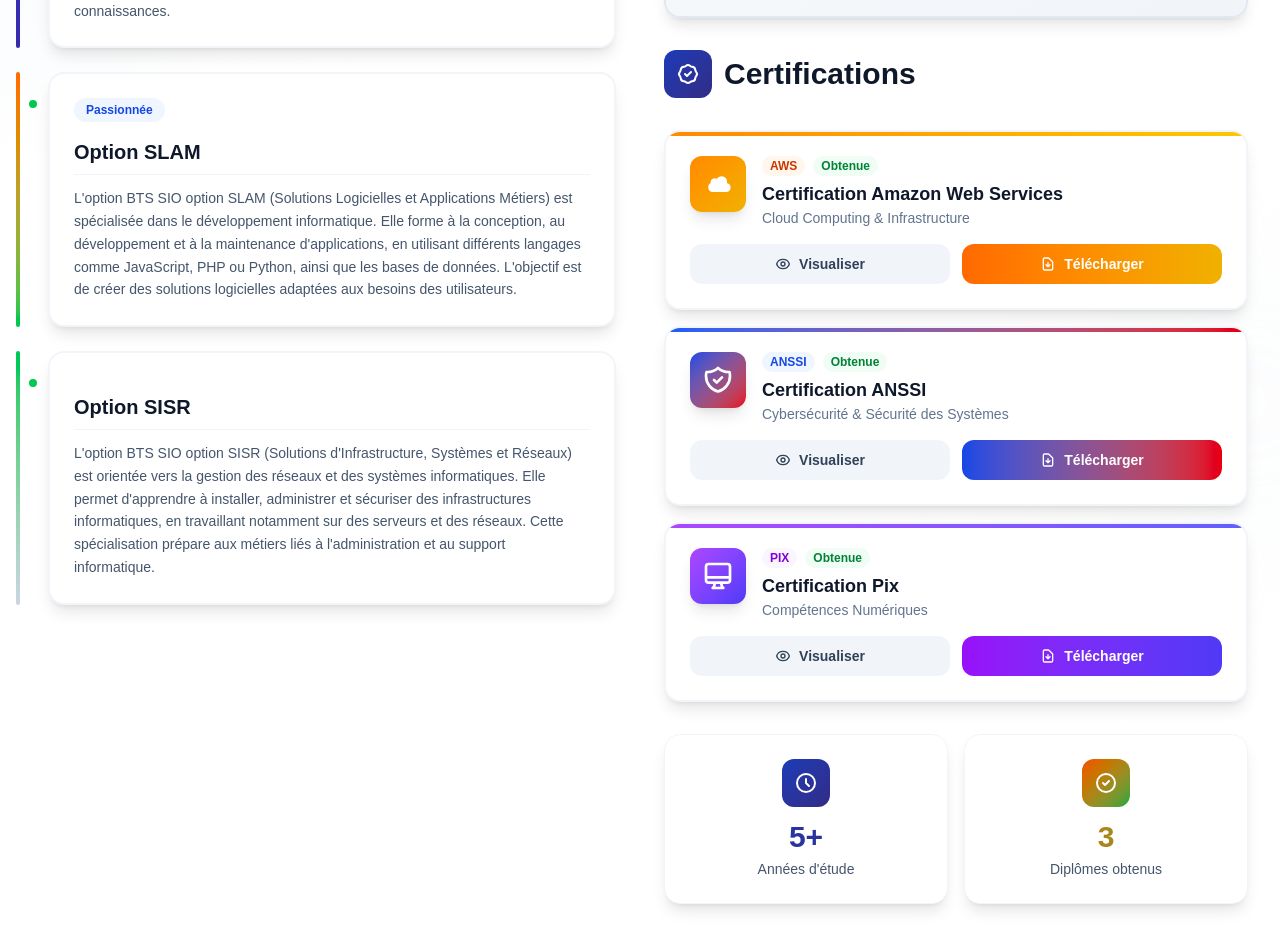
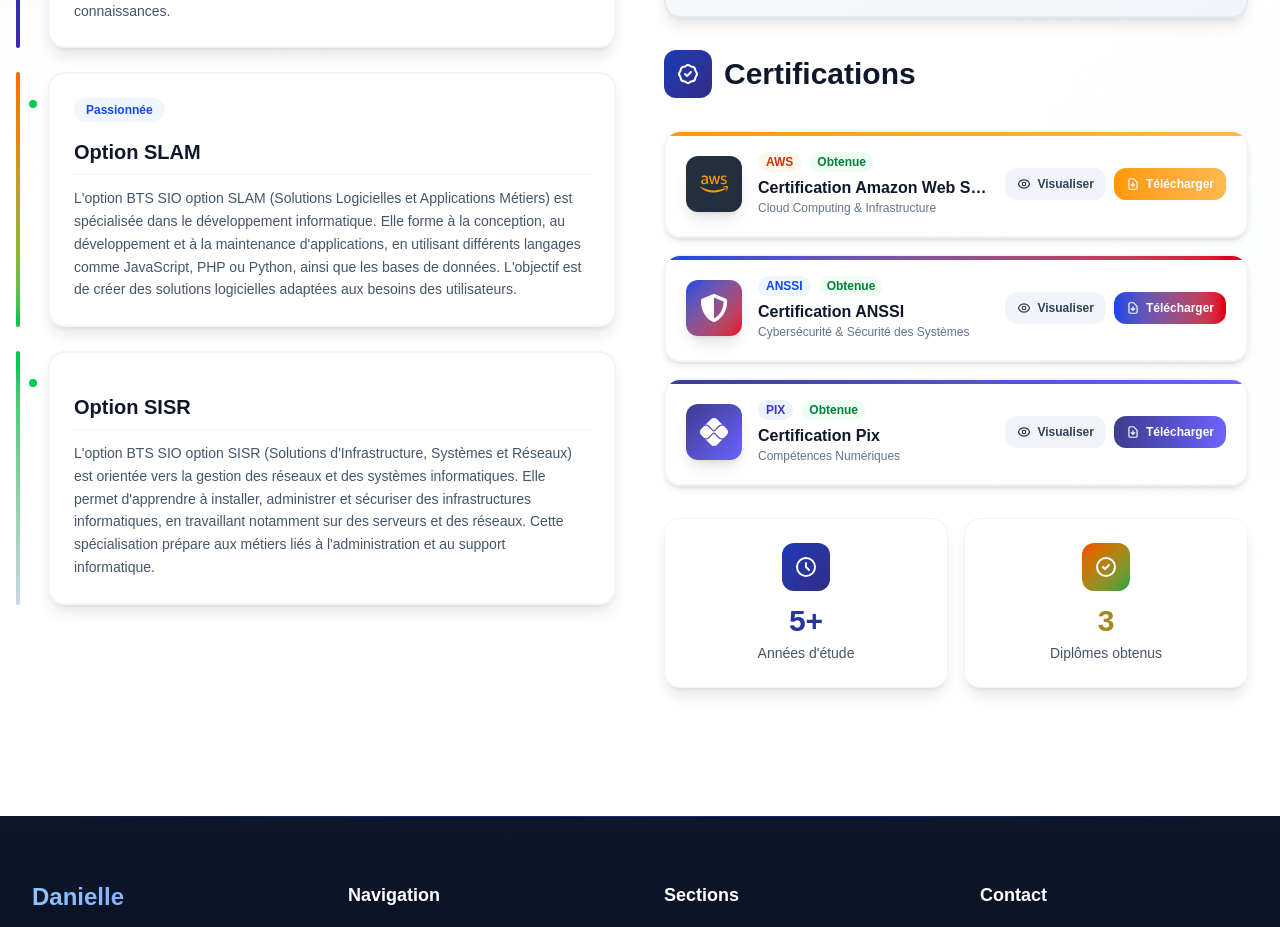
Before and after one commit to Mulho-MABIALA/danielle, a Next.js app: page /formations in a window 1280 px wide. Shown: the part 780-1707 px from the top of the page. Built offline with nearby package versions, Linux system fonts and the light colour scheme.

Commit message:
redesign: certifications with real icons FaAws, FaShieldAlt, SiPix

```diff
--- a/app/components/Formations.tsx
+++ b/app/components/Formations.tsx
@@ -2,6 +2,8 @@
 
 import { useScrollReveal } from '../hooks/useScrollReveal';
 import { useLanguage } from '../context/LanguageContext';
+import { FaAws, FaShieldAlt } from 'react-icons/fa';
+import { SiPix } from 'react-icons/si';
 
 export default function Formations() {
   const { t } = useLanguage();
@@ -36,43 +38,37 @@ export default function Formations() {
     <path key="s3" strokeLinecap="round" strokeLinejoin="round" strokeWidth={2} d="M19 21V5a2 2 0 00-2-2H7a2 2 0 00-2 2v16m14 0h2m-2 0h-5m-9 0H3m2 0h5M9 7h1m-1 4h1m4-4h1m-1 4h1m-5 10v-5a1 1 0 011-1h2a1 1 0 011 1v5m-4 0h4" />,
   ];
 
-  const certBadgeColors = [
+  const certConfig = [
     {
-      border: 'hover:border-orange-300 dark:hover:border-orange-700',
-      topBar: 'bg-linear-to-r from-orange-400 to-yellow-400',
-      iconBg: 'bg-linear-to-br from-orange-400 to-yellow-500',
+      Icon: FaAws,
+      iconColor: '#FF9900',
+      iconBg: 'bg-[#232F3E]',
+      border: 'hover:border-orange-300 dark:hover:border-orange-600',
+      topBar: 'bg-linear-to-r from-[#FF9900] to-[#FFB84D]',
       badgeText: 'text-orange-700 dark:text-orange-400 bg-orange-50 dark:bg-orange-900/20',
-      downloadBtn: 'bg-linear-to-r from-orange-500 to-yellow-500 hover:from-orange-600 hover:to-yellow-600 hover:shadow-orange-500/25',
+      downloadBtn: 'bg-linear-to-r from-[#FF9900] to-[#FFB84D] hover:shadow-orange-500/25',
       viewHover: 'hover:bg-orange-50 dark:hover:bg-orange-900/20 hover:text-orange-700 dark:hover:text-orange-400',
     },
     {
+      Icon: FaShieldAlt,
+      iconColor: '#FFFFFF',
+      iconBg: 'bg-linear-to-br from-blue-700 to-red-600',
       border: 'hover:border-blue-300 dark:hover:border-blue-700',
-      topBar: 'bg-linear-to-r from-blue-600 to-red-600',
-      iconBg: 'bg-linear-to-br from-blue-700 to-red-600',
+      topBar: 'bg-linear-to-r from-blue-700 to-red-600',
       badgeText: 'text-blue-700 dark:text-blue-400 bg-blue-50 dark:bg-blue-900/20',
-      downloadBtn: 'bg-linear-to-r from-blue-700 to-red-600 hover:from-blue-800 hover:to-red-700 hover:shadow-blue-800/25',
+      downloadBtn: 'bg-linear-to-r from-blue-700 to-red-600 hover:shadow-blue-800/25',
       viewHover: 'hover:bg-blue-50 dark:hover:bg-blue-900/20 hover:text-blue-700 dark:hover:text-blue-400',
     },
     {
-      border: 'hover:border-purple-300 dark:hover:border-purple-700',
-      topBar: 'bg-linear-to-r from-purple-500 to-indigo-500',
-      iconBg: 'bg-linear-to-br from-purple-500 to-indigo-600',
-      badgeText: 'text-purple-700 dark:text-purple-400 bg-purple-50 dark:bg-purple-900/20',
-      downloadBtn: 'bg-linear-to-r from-purple-600 to-indigo-600 hover:from-purple-700 hover:to-indigo-700 hover:shadow-purple-600/25',
-      viewHover: 'hover:bg-purple-50 dark:hover:bg-purple-900/20 hover:text-purple-700 dark:hover:text-purple-400',
+      Icon: SiPix,
+      iconColor: '#FFFFFF',
+      iconBg: 'bg-linear-to-br from-[#3D3D8F] to-[#6C63FF]',
+      border: 'hover:border-indigo-300 dark:hover:border-indigo-600',
+      topBar: 'bg-linear-to-r from-[#3D3D8F] to-[#6C63FF]',
+      badgeText: 'text-indigo-700 dark:text-indigo-400 bg-indigo-50 dark:bg-indigo-900/20',
+      downloadBtn: 'bg-linear-to-r from-[#3D3D8F] to-[#6C63FF] hover:shadow-indigo-600/25',
+      viewHover: 'hover:bg-indigo-50 dark:hover:bg-indigo-900/20 hover:text-indigo-700 dark:hover:text-indigo-400',
     },
-  ];
-
-  const certIcons = [
-    <svg key="ci1" className="w-8 h-8 text-white" fill="currentColor" viewBox="0 0 24 24">
-      <path d="M18.75 11.35a4.32 4.32 0 0 0 .09-.83 4.26 4.26 0 0 0-7.8-2.37 3 3 0 0 0-4.64 2.52 3 3 0 0 0 .05.52A3.75 3.75 0 0 0 7.5 18h10.88a3.37 3.37 0 0 0 .37-6.65z"/>
-    </svg>,
-    <svg key="ci2" className="w-8 h-8 text-white" fill="none" stroke="currentColor" viewBox="0 0 24 24">
-      <path strokeLinecap="round" strokeLinejoin="round" strokeWidth={2} d="M9 12l2 2 4-4m5.618-4.016A11.955 11.955 0 0112 2.944a11.955 11.955 0 01-8.618 3.04A12.02 12.02 0 003 9c0 5.591 3.824 10.29 9 11.622 5.176-1.332 9-6.03 9-11.622 0-1.042-.133-2.052-.382-3.016z" />
-    </svg>,
-    <svg key="ci3" className="w-8 h-8 text-white" fill="none" stroke="currentColor" viewBox="0 0 24 24">
-      <path strokeLinecap="round" strokeLinejoin="round" strokeWidth={2} d="M9.75 17L9 20l-1 1h8l-1-1-.75-3M3 13h18M5 17h14a2 2 0 002-2V5a2 2 0 00-2-2H5a2 2 0 00-2 2v10a2 2 0 002 2z" />
-    </svg>,
   ];
 
   return (
@@ -212,35 +208,33 @@ export default function Formations() {
                 <h3 className="text-3xl font-bold text-slate-900 dark:text-white">{t.formations.certifications}</h3>
               </div>
 
-              <div className="space-y-4">
+              <div className="grid grid-cols-1 gap-4">
                 {t.formations.certList.map((cert, index) => {
-                  const colors = certBadgeColors[index] || certBadgeColors[0];
+                  const cfg = certConfig[index] || certConfig[0];
+                  const { Icon } = cfg;
                   return (
-                    <div key={index} className={`group bg-white dark:bg-slate-800 rounded-2xl p-6 shadow-lg border-2 border-slate-100 dark:border-slate-700 ${colors.border} hover:shadow-xl hover:-translate-y-1 transition-all duration-300 relative overflow-hidden`}>
-                      <div className={`absolute top-0 left-0 right-0 h-1 ${colors.topBar}`}></div>
-                      <div className="flex items-start gap-4 mb-4">
-                        <div className={`w-14 h-14 ${colors.iconBg} rounded-xl flex items-center justify-center shrink-0 shadow-lg`}>
-                          {certIcons[index]}
+                    <div key={index} className={`group bg-white dark:bg-slate-800 rounded-2xl p-5 shadow-md border-2 border-slate-100 dark:border-slate-700 ${cfg.border} hover:shadow-xl hover:-translate-y-1 transition-all duration-300 relative overflow-hidden`}>
+                      <div className={`absolute top-0 left-0 right-0 h-1 ${cfg.topBar}`}></div>
+                      <div className="flex items-center gap-4">
+                        <div className={`w-14 h-14 ${cfg.iconBg} rounded-xl flex items-center justify-center shrink-0 shadow-lg`}>
+                          <Icon size={28} color={cfg.iconColor} />
                         </div>
-                        <div className="flex-1">
-                          <div className="flex items-center gap-2 mb-1">
-                            <span className={`text-xs font-bold ${colors.badgeText} px-2 py-0.5 rounded-full`}>{cert.badge}</span>
-                            <span className="text-xs font-bold text-green-700 dark:text-indigo-400 bg-green-50 dark:bg-indigo-900/20 px-2 py-0.5 rounded-full">{t.formations.obtained}</span>
+                        <div className="flex-1 min-w-0">
+                          <div className="flex items-center gap-2 mb-1 flex-wrap">
+                            <span className={`text-xs font-bold ${cfg.badgeText} px-2 py-0.5 rounded-full`}>{cert.badge}</span>
+                            <span className="text-xs font-bold text-green-700 dark:text-green-400 bg-green-50 dark:bg-green-900/20 px-2 py-0.5 rounded-full">{t.formations.obtained}</span>
                           </div>
-                          <h4 className="text-lg font-bold text-slate-900 dark:text-white">
-                            {cert.label}
-                          </h4>
-                          <p className="text-sm text-slate-500 dark:text-slate-400">{cert.domain}</p>
+                          <h4 className="text-base font-bold text-slate-900 dark:text-white truncate">{cert.label}</h4>
+                          <p className="text-xs text-slate-500 dark:text-slate-400">{cert.domain}</p>
                         </div>
-                      </div>
-                      <div className="flex gap-3">
+                        <div className="flex gap-2 shrink-0">
                           <a
                             href={cert.pdfPath}
                             target="_blank"
                             rel="noopener noreferrer"
-                          className={`flex-1 flex items-center justify-center gap-2 bg-slate-100 dark:bg-slate-700 ${colors.viewHover} text-slate-700 dark:text-slate-200 px-4 py-2.5 rounded-xl font-semibold text-sm transition-all duration-300`}
+                            className={`flex items-center gap-1.5 bg-slate-100 dark:bg-slate-700 ${cfg.viewHover} text-slate-700 dark:text-slate-200 px-3 py-2 rounded-xl font-semibold text-xs transition-all duration-300`}
                           >
-                          <svg className="w-4 h-4" fill="none" stroke="currentColor" viewBox="0 0 24 24">
+                            <svg className="w-3.5 h-3.5" fill="none" stroke="currentColor" viewBox="0 0 24 24">
                               <path strokeLinecap="round" strokeLinejoin="round" strokeWidth={2} d="M15 12a3 3 0 11-6 0 3 3 0 016 0z" />
                               <path strokeLinecap="round" strokeLinejoin="round" strokeWidth={2} d="M2.458 12C3.732 7.943 7.523 5 12 5c4.478 0 8.268 2.943 9.542 7-1.274 4.057-5.064 7-9.542 7-4.477 0-8.268-2.943-9.542-7z" />
                             </svg>
@@ -248,13 +242,14 @@ export default function Formations() {
                           </a>
                           <a
                             href={cert.apiPath}
-                          className={`flex-1 flex items-center justify-center gap-2 ${colors.downloadBtn} text-white px-4 py-2.5 rounded-xl font-semibold text-sm transition-all duration-300 hover:shadow-lg`}
+                            className={`flex items-center gap-1.5 ${cfg.downloadBtn} text-white px-3 py-2 rounded-xl font-semibold text-xs transition-all duration-300 hover:shadow-lg`}
                           >
-                          <svg className="w-4 h-4" fill="none" stroke="currentColor" viewBox="0 0 24 24">
+                            <svg className="w-3.5 h-3.5" fill="none" stroke="currentColor" viewBox="0 0 24 24">
                               <path strokeLinecap="round" strokeLinejoin="round" strokeWidth={2} d="M12 10v6m0 0l-3-3m3 3l3-3m2 8H7a2 2 0 01-2-2V5a2 2 0 012-2h5.586a1 1 0 01.707.293l5.414 5.414a1 1 0 01.293.707V19a2 2 0 01-2 2z" />
                             </svg>
                             {t.formations.telecharger}
                           </a>
+                        </div>
                       </div>
                     </div>
                   );
```
Lines whose indentation alone changed are shown as unchanged.
